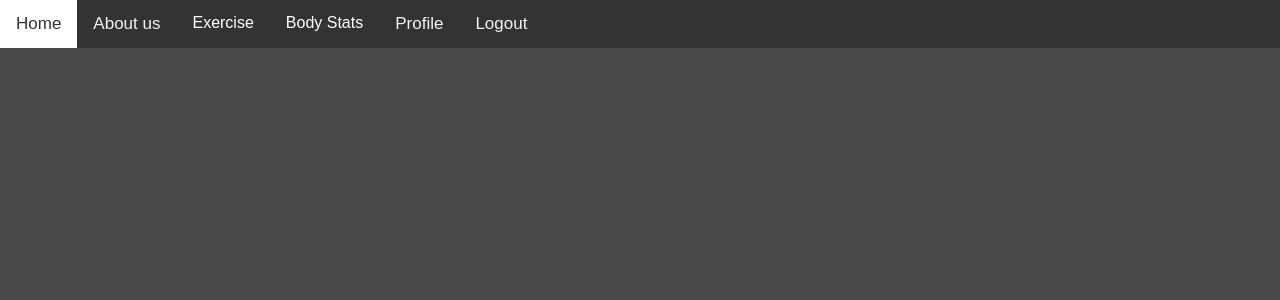
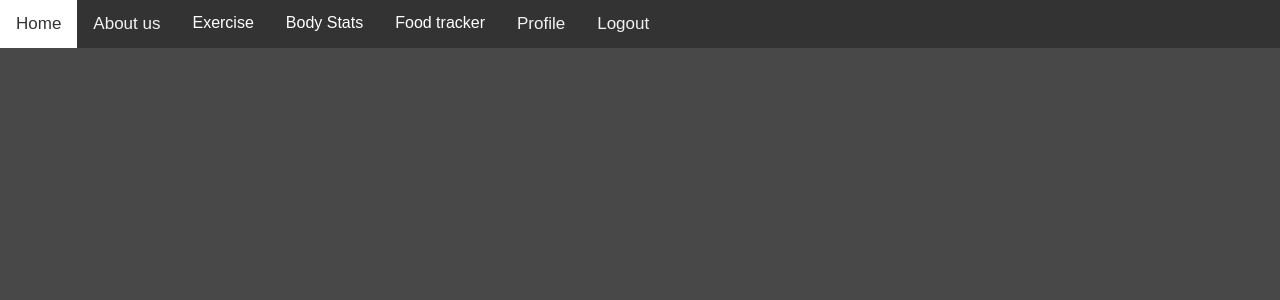
Before and after one commit to Group-21-Software-engineering-project/group21-fitnesswebapp, a Django app: page /bodyStatsView/ in a window 1280 px wide. Shown: the top 300 px of the page. Run offline with Django 3.2, Linux system fonts and the light colour scheme; a user stored in the database is signed in; data comes from the database, SQL or seed files in the repository; lists and menus that the app fills with data are empty; some libraries are stand-ins or nearby versions.

Commit message:
Added food tracker to navigation bar in body stats and removed incorrect code from base.html

```diff
--- a/fitnesswebapp/myproject/bodyStats/templates/bodyStats/bodyStatsBase.html
+++ b/fitnesswebapp/myproject/bodyStats/templates/bodyStats/bodyStatsBase.html
@@ -35,6 +35,16 @@
             <a href="{% url 'bodyStatsView-page' %}">View body stats</a>
         </div>
     </div>
+    <div class="dropdown">
+        <button class="dropbtn">Food tracker
+            <i class="fa fa-caret-down"></i>
+        </button>
+        <div class="dropdown-content">
+            <a href="{% url 'foodUpload-page' %}">Upload food</a>
+            <a href="{% url 'foodView-page' %}">View food</a>
+        </div>
+    </div>
+
     <a href="{% url 'profile-page' %}" class="active">Profile</a>
     <a href="{% url 'logout-page' %}" class="active">Logout</a>
 
--- a/fitnesswebapp/myproject/home/templates/home/base.html
+++ b/fitnesswebapp/myproject/home/templates/home/base.html
@@ -24,10 +24,6 @@
                 <div class="dropdown-content">
                     <a href="{% url 'exercise-page' %}">Exercise Calendar</a>
                     <a href="{% url 'form-page' %}">Create Exercise Log</a>
-                </div>
-                <div class="dropdown-content">
-                    <a href="{% url 'foodUpload-page' %}">Exercise Calendar</a>
-                    <a href="{% url 'foodView-page' %}">Create Exercise Log</a>
                 </div>
             </div>
             <div class="dropdown">
```
